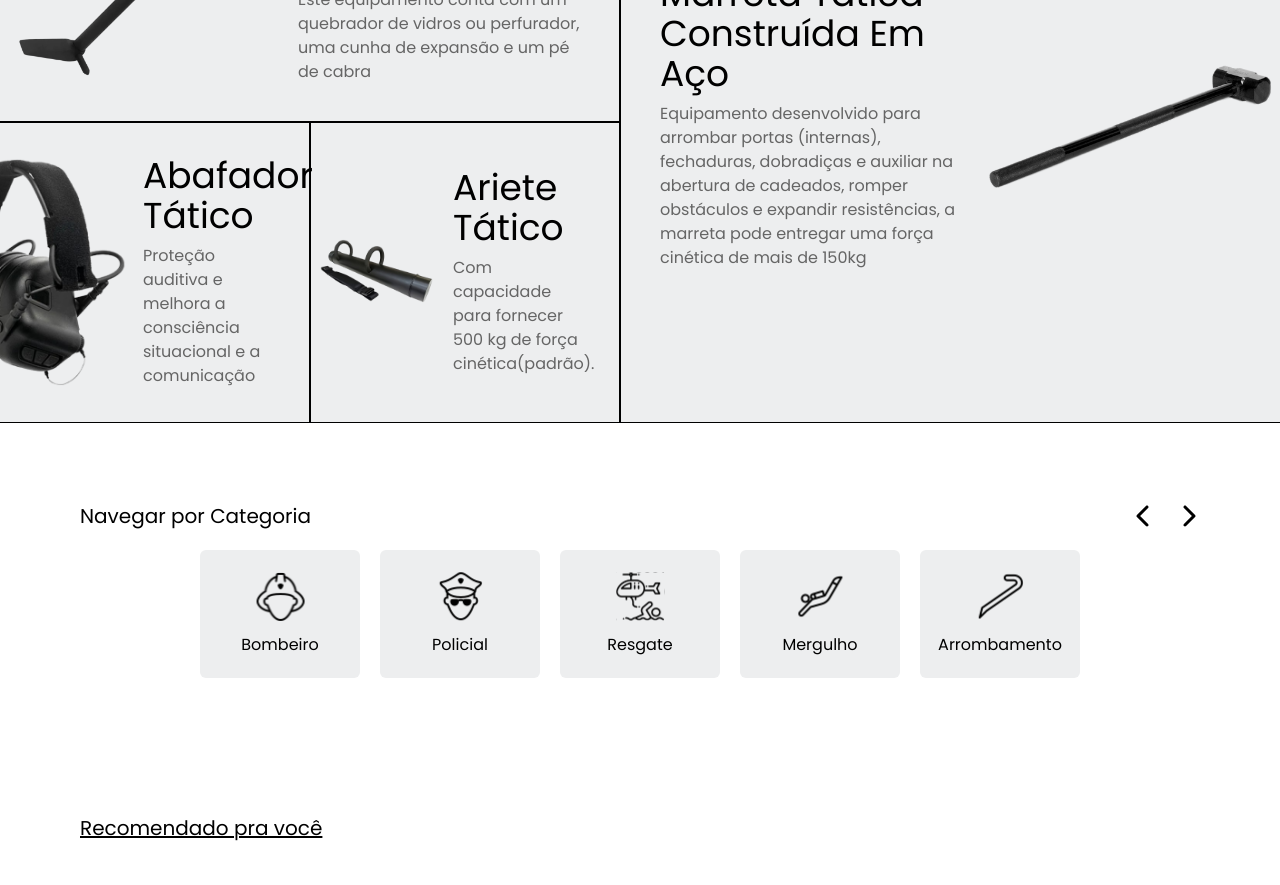
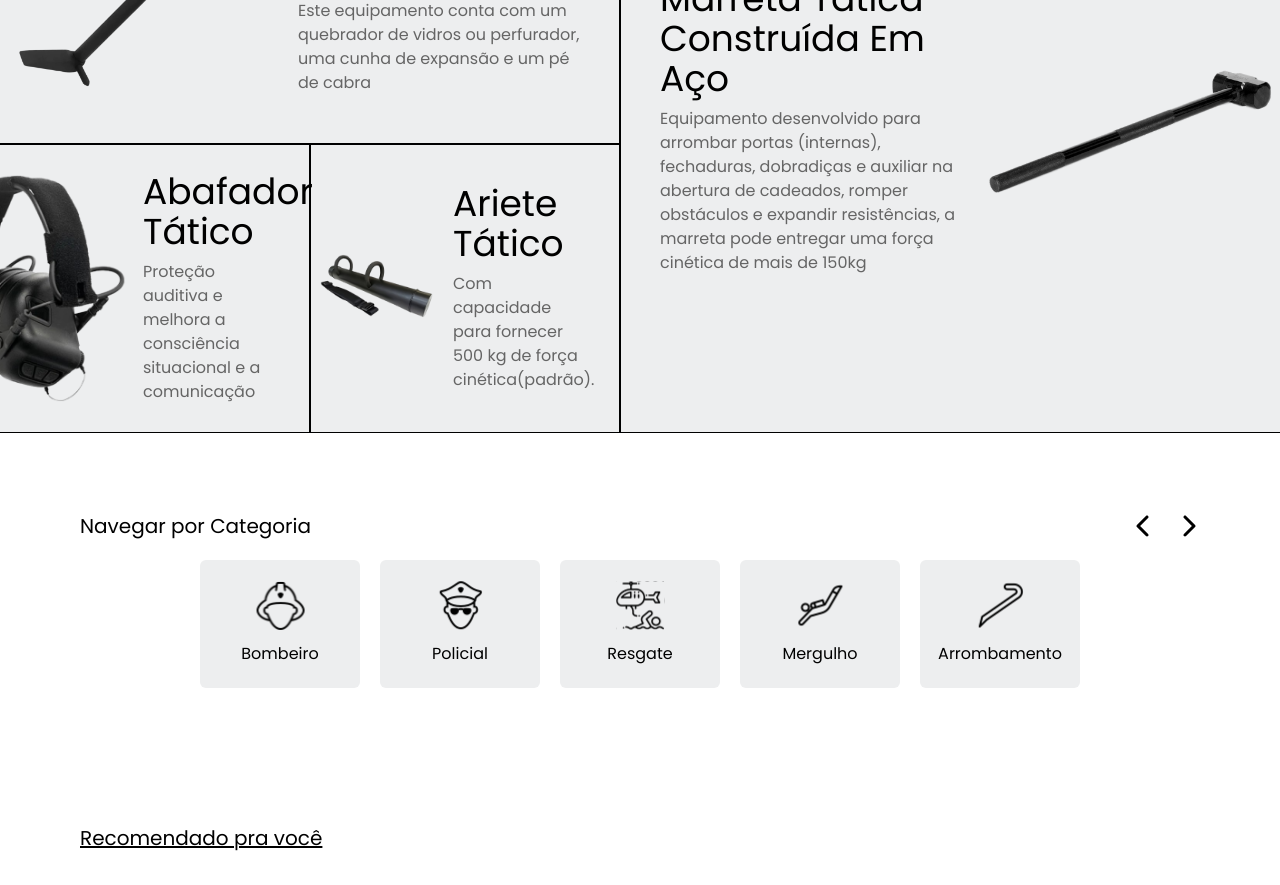
Before and after one commit to famgz/luck-protection-lp, a React (Vite) app: page / in a window 1280 px wide. Shown: the part 820-1705 px from the top of the page. Built offline with nearby package versions, Linux system fonts and the light colour scheme.

Commit message:
feat: add category param query filter

```diff
--- a/src/components/BreadCrumb.tsx
+++ b/src/components/BreadCrumb.tsx
@@ -32,7 +32,10 @@ export default function BreadCrumb({ product, category }: BreadCrumbProps) {
             <>
               <GoChevronRight size={24} strokeWidth={1} />
               <li>
-                <Link to={'/catalogo'} className="capitalize">
+                <Link
+                  to={`/catalogo?category=${category}`}
+                  className="capitalize"
+                >
                   {category}
                 </Link>
               </li>
--- a/src/components/CategoryList.tsx
+++ b/src/components/CategoryList.tsx
@@ -19,11 +19,11 @@ export default function CategoryList() {
             </button>
           </div>
         </div>
-        <div className="flex-center mt-5 gap-5">
+        <div className="flex-center mt-5 flex-wrap gap-5">
           {categories.length > 0 &&
             categories.map((c) => (
               <Link
-                to={'/catalogo'}
+                to={`/catalogo?category=${c}`}
                 key={c}
                 className="flex-center h-[128px] w-[160px] flex-col gap-3 rounded-md bg-background-dark"
               >
--- a/src/components/FeaturedProduct.tsx
+++ b/src/components/FeaturedProduct.tsx
@@ -1,3 +1,4 @@
+import { Link } from 'react-router-dom';
 import { Product } from 'src/data/products';
 import { cn } from 'src/utils/cn';
 
@@ -13,9 +14,10 @@ export default function FeaturedProduct({
   const padding = reverseOrder ? 'pl-10' : 'pr-10';
 
   return (
-    <div
+    <Link
+      to={`/catalogo/${product.slug}`}
       className={cn(
-        'featured-product grid flex-1 grid-cols-2 items-center gap-4 outline outline-[1px]',
+        'featured-product grid flex-1 grid-cols-2 items-center gap-4 py-5 outline outline-[1px]',
         padding
       )}
     >
@@ -29,6 +31,6 @@ export default function FeaturedProduct({
         <p className="text-left text-4xl capitalize">{product.title}</p>
         <p className="text-muted">{product.description}</p>
       </div>
-    </div>
+    </Link>
   );
 }
--- a/src/components/Footer.tsx
+++ b/src/components/Footer.tsx
@@ -39,7 +39,7 @@ export default function Footer() {
               <ul className="flex flex-col gap-3 text-left">
                 {categories.map((c) => (
                   <li key={c}>
-                    <Link to="/catalogo" className="capitalize">
+                    <Link to={`/catalogo?category=${c}`} className="capitalize">
                       {c}
                     </Link>
                   </li>
--- a/src/pages/Products.tsx
+++ b/src/pages/Products.tsx
@@ -1,10 +1,12 @@
 import { useEffect, useState } from 'react';
+import { useSearchParams } from 'react-router-dom';
 import BreadCrumb from 'src/components/BreadCrumb';
 import ProductsList from 'src/components/ProductsList';
 import SearchBox from 'src/components/SearchBox';
 import { ProductCategory, products } from 'src/data/products';
 
 export default function ProductsPage() {
+  const [searchParams] = useSearchParams();
   const [filteredProducts, setFilteredProducts] = useState(products);
   const categories = Object.values(ProductCategory);
 
@@ -13,6 +15,14 @@ export default function ProductsPage() {
   >([]);
 
   useEffect(() => {
+    // first access, check params filter
+    const paramCategory = searchParams.get('category') as ProductCategory;
+
+    if (categories.includes(paramCategory)) {
+      setSelectedCategories([paramCategory]);
+      searchParams.delete('category');
+    }
+
     if (selectedCategories.length === 0) {
       setFilteredProducts(products);
       return;
```
